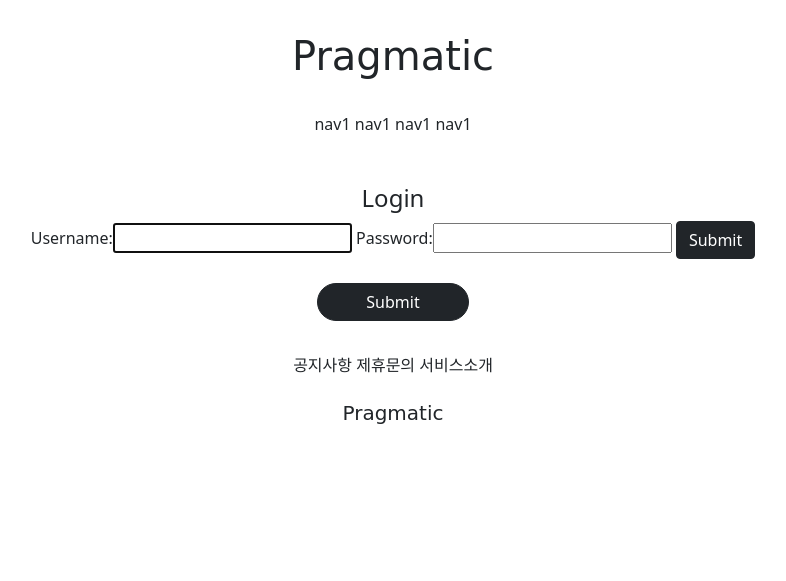
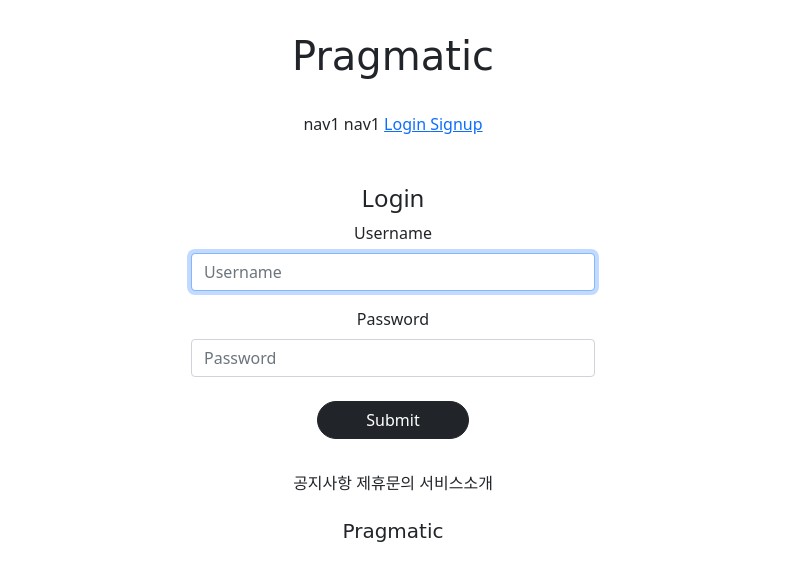
Before and after one commit to yeun38/1ban_practice, a Django app: page /accounts/login/ in a window 1280 px wide. Shown: the top 581 px of the page, without its empty margins (247-1033 px from the left). Run offline with Django 3.2, Linux system fonts and the light colour scheme; parts of the project's set-up code (start-up, migrations or seed data) failed here and were passed over; some libraries are stand-ins or nearby versions.

Commit message:
07.14 - 2

```diff
--- a/accountapp/templates/accountapp/create.html
+++ b/accountapp/templates/accountapp/create.html
@@ -1,7 +1,8 @@
 {% extends 'base1.html' %}
+{% load bootstrap4 %}
 
 {% block content %}
-<div class="text-center">
+<div class="text-center mw-500 m-auto">
 <div class="m-5">
     <div>
         <h4>Sign Up</h4>
@@ -9,7 +10,7 @@
     <div>
         <form action="{% url 'accountapp:create' %}" method="post">
           {% csrf_token %}
-              {{form}}
+              {% bootstrap_form form %}
 
         <div class = "m-4">
             <input type="submit"
--- a/accountapp/templates/accountapp/login.html
+++ b/accountapp/templates/accountapp/login.html
@@ -1,7 +1,8 @@
 {% extends 'base1.html' %}
+{% load bootstrap4 %}
 
 {% block content %}
-<div class="text-center">
+<div class="text-center mw-500 m-auto">
 <div class="m-5">
     <div>
         <h4>Login</h4>
@@ -9,8 +10,7 @@
     <div>
         <form action="{% url 'accountapp:login' %}" method="post">
           {% csrf_token %}
-              {{form}}
-              <input type="submit" class="btn btn-dark">
+              {% bootstrap_form form %}
 
         <div class = "m-4">
             <input type="submit"
--- a/djangoProject_practice_01/settings.py
+++ b/djangoProject_practice_01/settings.py
@@ -50,7 +50,8 @@ INSTALLED_APPS = [
     'django.contrib.sessions',
     'django.contrib.messages',
     'django.contrib.staticfiles',
-    'accountapp'
+    'bootstrap4',
+    'accountapp',
 ]
 
 MIDDLEWARE = [
--- a/static/base.css
+++ b/static/base.css
@@ -11,3 +11,8 @@
 .ye_footer_button {
     margin-top: 2rem;
 }
+
+.mw-500 {
+    max-width: 500px;
+    margin: 1rem 1.5rem;
+}
--- a/templates/header.html
+++ b/templates/header.html
@@ -6,8 +6,25 @@
     <div class="ye_header_button">
       <span>nav1</span>
       <span>nav1</span>
-      <span>nav1</span>
-      <span>nav1</span>
+
+      {% if not user.is_authenticated %}
+      <span>
+          <a href="{% url 'accountapp:login' %}">
+              Login
+          </a>
+
+
+      </span>
+      <span>
+          <a href="{% url 'accountapp:create' %}">
+              Signup
+          </a>
+      </span>
+      {% else %}
+        <a href="{% url 'accountapp:logout' %}">
+              Logout
+          </a>
+      {%  endif %}
     </div>
 
 </div>
```
